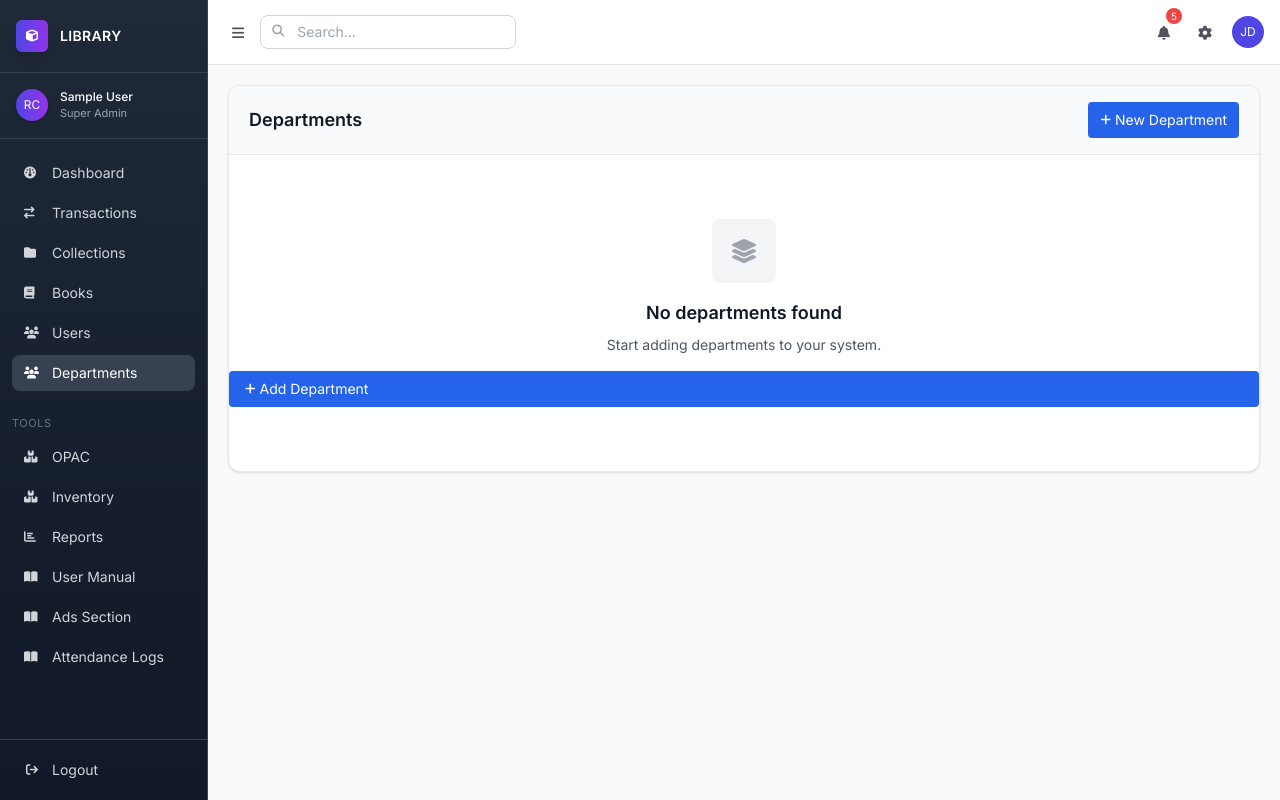
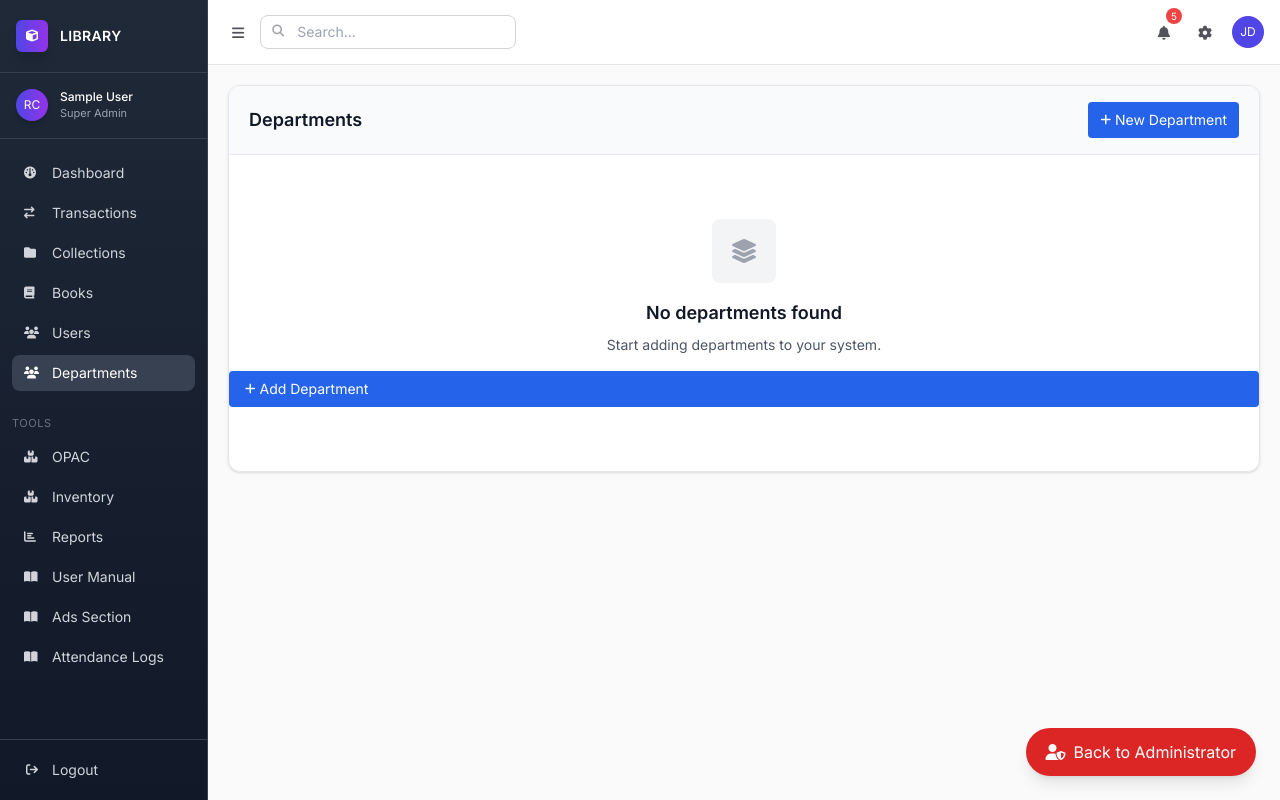
Before and after one commit to renspike1993/institution-management-system, a Django app: page /library/departments/ in a window 1280 px wide. Run offline with Django 5.2, Linux system fonts and the light colour scheme; the visitor is signed in with stand-in values (Sample User, id 1); data that the repository does not hold is empty; some libraries are stand-ins or nearby versions.

Commit message:
lovely updates

```diff
--- a/apps/app2/apps.py
+++ b/apps/app2/apps.py
@@ -2,3 +2,4 @@ from django.apps import AppConfig
 class App2Config(AppConfig):
     default_auto_field = 'django.db.models.BigAutoField'
     name = 'apps.app2'
+    verbose_name = "School Library System"  # ✅ ADMIN DISPLAY
--- a/apps/app2/models.py
+++ b/apps/app2/models.py
@@ -57,6 +57,8 @@ class Book(models.Model):
     created_at = models.DateTimeField(auto_now_add=True)
     updated_at = models.DateTimeField(auto_now=True)
 
+
+
     def __str__(self):
         return f"{self.title} by {self.author} ({self.publication_year})"
 
--- a/templates/base.html
+++ b/templates/base.html
@@ -181,7 +181,6 @@
 								<span class="hidden lg:block ml-3">Attendance Logs</span>
 							</a>
 						</li>
-
 					</ul>
 				</nav>
 
@@ -280,5 +279,14 @@
 				}
 			});
 		</script>
+
+		<!-- Floating Back to Administrator Button -->
+
+		{% if request.user.is_superuser %}
+		<a href="{% url 'admin:index' %}" class="fixed bottom-6 right-6 z-50 bg-red-600 hover:bg-red-700 text-white px-5 py-3 rounded-full shadow-lg flex items-center gap-2 transition-all duration-200">
+			<i class="fa-solid fa-user-shield"></i>
+			<span class="hidden sm:inline">Back to Administrator</span>
+		</a>
+		{% endif %}
 	</body>
 </html>
```
Also changed, not shown: apps/app2/admin.py (+8 -0 lines).
